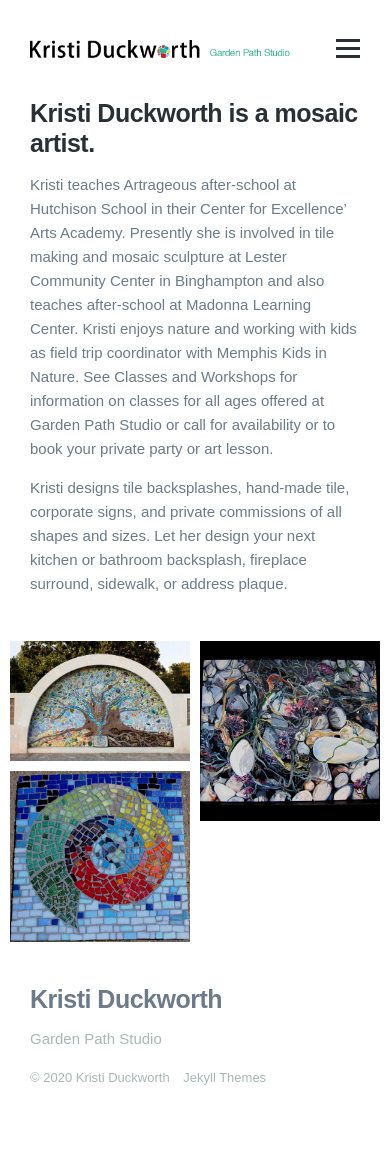
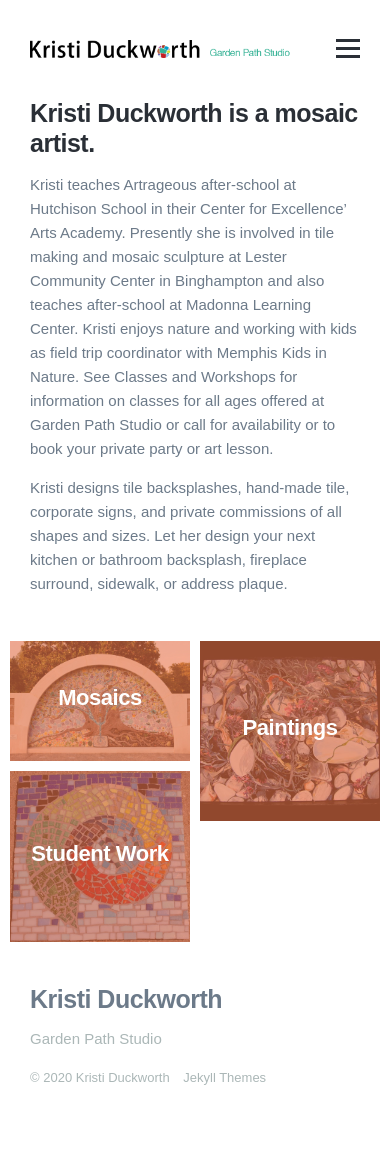
Before and after one commit to dexterduck/kristiduckworth.github.io, a Jekyll site: the page built from index.html, in a window 390 px wide. Built offline with Jekyll 4.4.1, drawn with Linux system fonts in a browser that asks for light colours; nearby versions of some CDN libraries; some web fonts are replaced; a script that is not in the unit is left out.

Commit message:
Updated mobile CSS to show card labels all the time

```diff
--- a/_sass/_includes/_portfolio.scss
+++ b/_sass/_includes/_portfolio.scss
@@ -50,9 +50,11 @@
 	justify-content: center;
 	background: rgba($overlay-background-color, $overlay-opacity);
 
-	opacity: 0;
-	visibility: hidden;
-	@include transition(all 0.2s ease-in-out);
+	@include mq(laptop) {
+		opacity: 0;
+		visibility: hidden;
+		@include transition(all 0.2s ease-in-out);
+	}
 }
 
 .portfolio-item__info {
```
